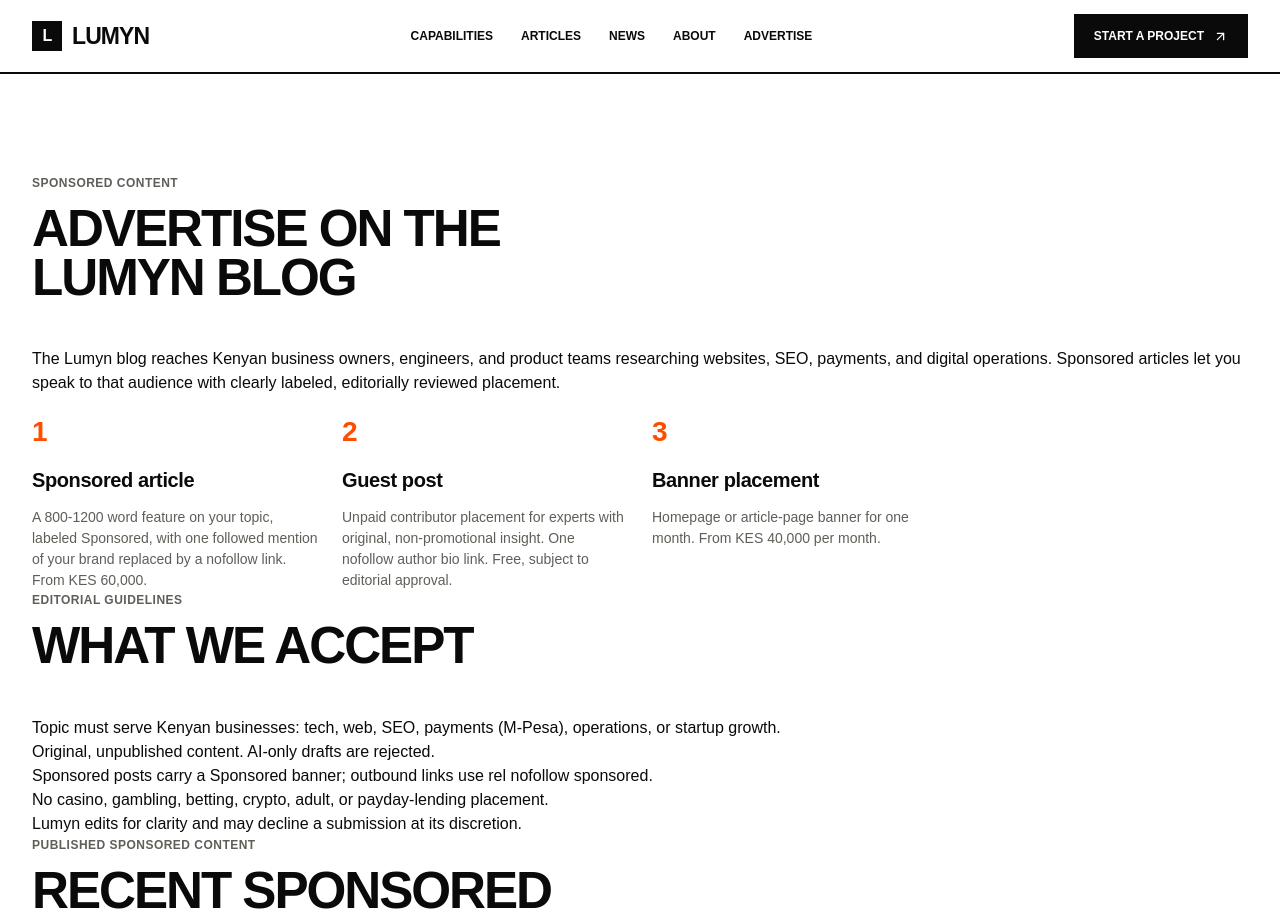
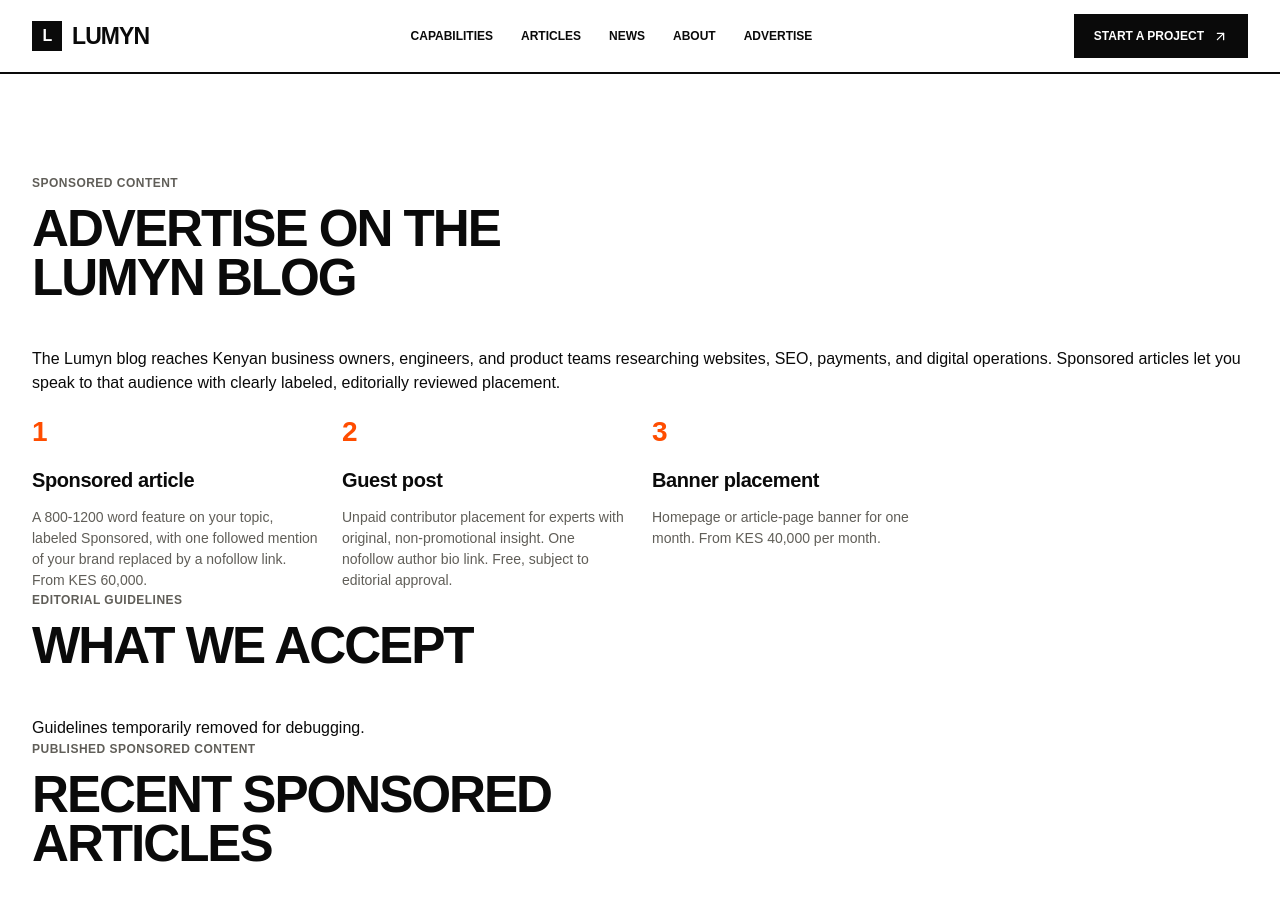
Before and after one commit to hit-sharq/Lumyn-SEO-system, a Next.js app: page /advertise in a window 1280 px wide. Shown: the top 913 px of the page. Built offline with nearby package versions, Linux system fonts and the light colour scheme.

Commit message:
Debug: remove ul/li section

```diff
--- a/app/advertise/page.tsx
+++ b/app/advertise/page.tsx
@@ -54,13 +54,7 @@
             <h2>What we accept</h2>
           </div>
         </div>
-        <ul>
-          <li>Topic must serve Kenyan businesses: tech, web, SEO, payments (M-Pesa), operations, or startup growth.</li>
-          <li>Original, unpublished content. AI-only drafts are rejected.</li>
-          <li>Sponsored posts carry a Sponsored banner; outbound links use rel nofollow sponsored.</li>
-          <li>No casino, gambling, betting, crypto, adult, or payday-lending placement.</li>
-          <li>Lumyn edits for clarity and may decline a submission at its discretion.</li>
-        </ul>
+        <p>Guidelines temporarily removed for debugging.</p>
 
         <div className="section-heading">
           <div>
```
